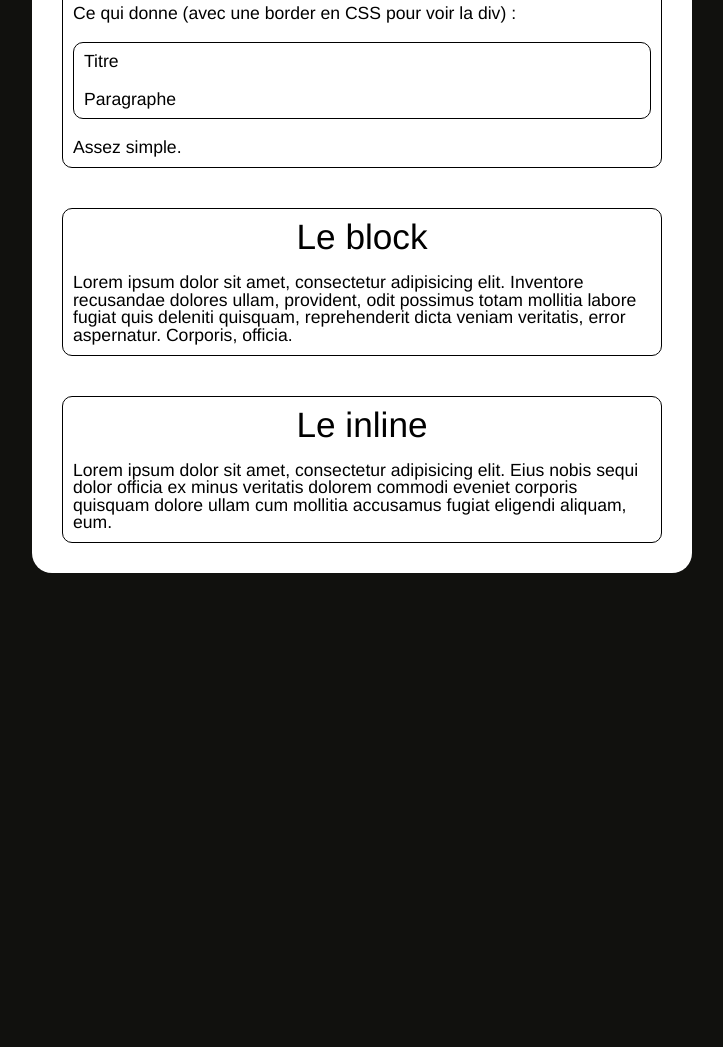
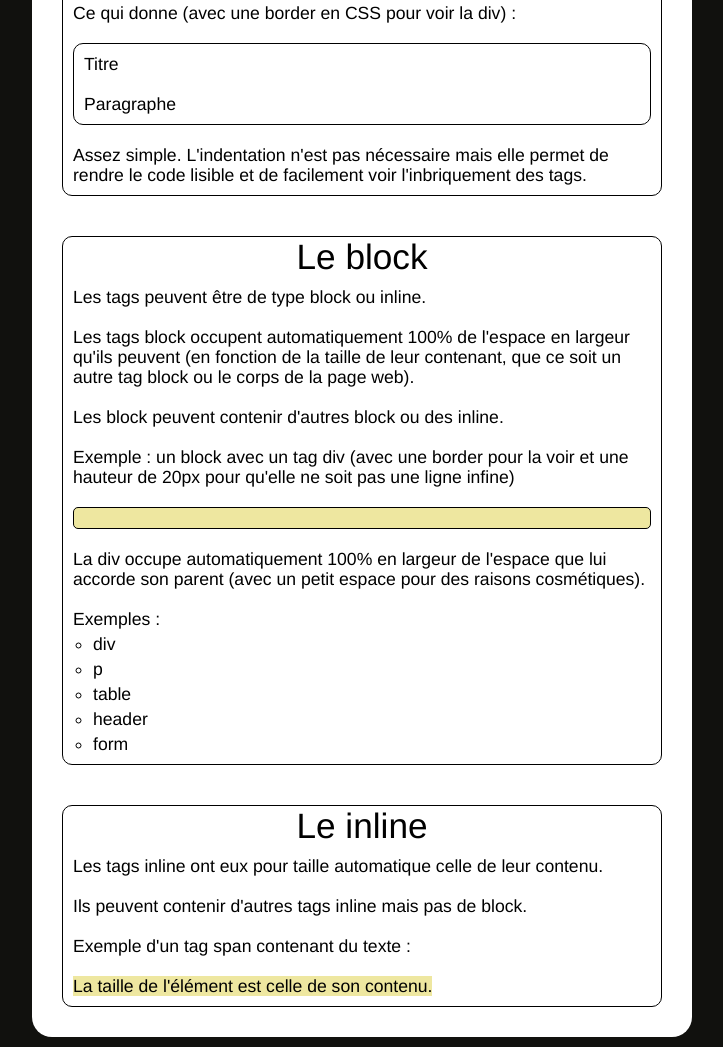
Before and after one commit to Balatzar/balthazar-notes, a plain HTML site: page html.html in a window 1280 px wide. Shown: the part 852-1899 px from the top of the page, without its empty margins (278-1001 px from the left). Before the commit the page ends 1435 px from the top, so only its background shows below. Drawn offline with Linux system fonts and the light colour scheme.

Commit message:
ajout de block et inline

```diff
--- /dev/null
+++ b/exemples.css
@@ -0,0 +1,34 @@
+/*------EXEMPLE 1------*/
+
+.ex1 {
+    border: 1px solid black;
+    border-radius: 10px;
+    padding: 10px;
+    margin-top: 20px;
+}
+
+.ex1 h1 {
+    font-size: 1em;
+    text-decoration: none;
+    text-align: left;
+    text-transform: none;
+}
+
+/*------EXEMPLE 2------*/
+
+.ex2 {
+    border: 1px solid black;
+    border-radius: 5px;
+    height: 20px;
+    margin-top: 20px;
+    background-color: rgba(234, 225, 135, 0.79);
+}
+
+/*------EXEMPLE 3------*/
+
+.ex3 {
+    background-color: rgba(234, 225, 135, 0.79);
+    color: black;
+    text-decoration: none;
+    text-align: left !important;
+}
--- a/html.html
+++ b/html.html
@@ -5,6 +5,7 @@
     <title>HTML Notes</title>
     <link rel="stylesheet" href="reset.css">
     <link rel="stylesheet" href="main.css">
+    <link rel="stylesheet" href="exemples.css">
 </head>
 <body>
     <div class="main">
@@ -36,15 +37,31 @@
                 <h1>Titre</h1>
                 <p>Paragraphe</p>
             </div>
-            <p>Assez simple.</p>
+            <p>Assez simple. L'indentation n'est pas nécessaire mais elle permet de rendre le code lisible et de facilement voir l'inbriquement des tags.</p>
         </article>
         <article>
             <h4>Le block</h4>
-            <p>Lorem ipsum dolor sit amet, consectetur adipisicing elit. Inventore recusandae dolores ullam, provident, odit possimus totam mollitia labore fugiat quis deleniti quisquam, reprehenderit dicta veniam veritatis, error aspernatur. Corporis, officia.</p>
+            <p>Les tags peuvent être de type block ou inline.</p>
+            <p>Les tags block occupent automatiquement 100% de l'espace en largeur qu'ils peuvent (en fonction de la taille de leur contenant, que ce soit un autre tag block ou le corps de la page web).</p>
+            <p>Les block peuvent contenir d'autres block ou des inline.</p>
+            <p>Exemple : un block avec un tag div (avec une border pour la voir et une hauteur de 20px pour qu'elle ne soit pas une ligne infine)</p>
+            <div class="ex2"></div>
+            <p>La div occupe automatiquement 100% en largeur de l'espace que lui accorde son parent (avec un petit espace pour des raisons cosmétiques).</p>
+            <p>Exemples :</p>
+            <ul>
+                <li>div</li>
+                <li>p</li>
+                <li>table</li>
+                <li>header</li>
+                <li>form</li>
+            </ul>
         </article>
         <article>
             <h4>Le inline</h4>
-            <p>Lorem ipsum dolor sit amet, consectetur adipisicing elit. Eius nobis sequi dolor officia ex minus veritatis dolorem commodi eveniet corporis quisquam dolore ullam cum mollitia accusamus fugiat eligendi aliquam, eum.</p>
+            <p>Les tags inline ont eux pour taille automatique celle de leur contenu.</p>
+            <p>Ils peuvent contenir d'autres tags inline mais pas de block.</p>
+            <p>Exemple d'un tag span contenant du texte :</p>
+            <p><span class="ex3">La taille de l'élément est celle de son contenu.</span></p>
         </article>
     </div>
 </body>
--- a/main.css
+++ b/main.css
@@ -7,6 +7,7 @@ body {
     color: #000;
     font-family: helvetica;
     text-align: center;
+    line-height: 20px;
 }
 
 h1 {
@@ -91,6 +92,13 @@ code span {
 
 .tab6 {
     padding-left: 180px;
+}
+
+li {
+    text-align: left;
+    list-style-type: circle;
+    margin-left: 20px;
+    margin-top: 5px;
 }
 
 /*-------COLORISATION-------*/
@@ -199,19 +207,3 @@ code {
 article p {
     margin-top: 20px;
 }
-
-/*------EXEMPLE 1------*/
-
-.ex1 {
-    border: 1px solid black;
-    border-radius: 10px;
-    padding: 10px;
-    margin-top: 20px;
-}
-
-h1 {
-    font-size: 1em;
-    text-decoration: none;
-    text-align: left;
-    text-transform: none;
-}
```
